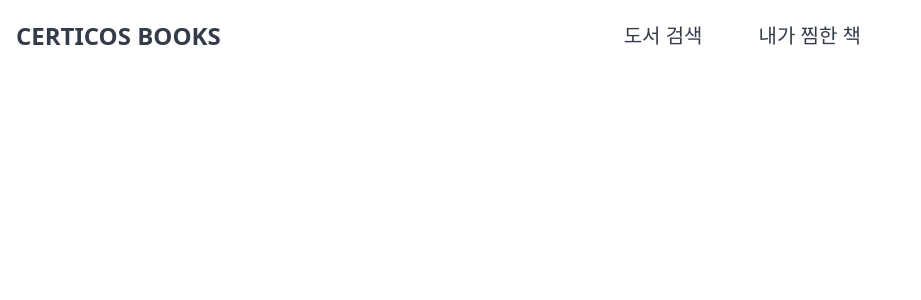
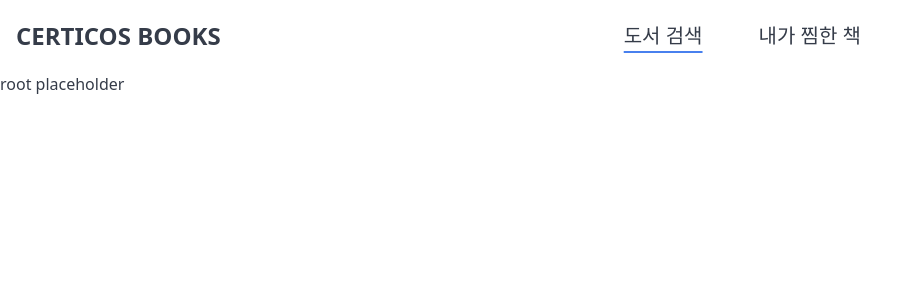
Before and after one commit to dohyeon2/cdri-books-judohyeon, a React (Vite) app: page / in a window 1280 px wide. Shown: the top 300 px of the page, without its empty margins (0-921 px from the left). Built offline with nearby package versions, Linux system fonts and the light colour scheme.

Commit message:
feat: react router 적용
refactor: update placeholder texts in routing for clarity

refactor: restructure routing in App component and integrate Outlet in RootLayout for nested routes

```diff
--- a/src/App.tsx
+++ b/src/App.tsx
@@ -1,7 +1,25 @@
 import { RootLayout } from "./layout/RootLayout";
+import { createBrowserRouter } from "react-router";
+import { RouterProvider } from "react-router/dom";
+
+const router = createBrowserRouter([
+    {
+        Component: RootLayout,
+        children: [
+            {
+                path: "/",
+                Component: () => <div>root placeholder</div>,
+            },
+            {
+                path: "/favorites",
+                Component: () => <div>favorites placeholder</div>,
+            },
+        ],
+    },
+]);
 
 function App() {
-    return <RootLayout></RootLayout>;
+    return <RouterProvider router={router} />;
 }
 
 export default App;
--- a/src/layout/RootLayout.tsx
+++ b/src/layout/RootLayout.tsx
@@ -1,4 +1,6 @@
+import classNames from "classnames";
 import React, { type PropsWithChildren } from "react";
+import { NavLink, Outlet } from "react-router";
 
 const GNB: React.FC = () => {
     return (
@@ -26,20 +28,28 @@ const MenuItem: React.FC<PropsWithChildren<{ href: string }>> = ({
 }) => {
     return (
         <li>
-            <a href={href} className="flex items-center h-full body-1">
+            <NavLink
+                to={href}
+                className={({ isActive }) =>
+                    classNames("flex items-center h-full body-1", {
+                        "underline underline-offset-8 decoration-primary":
+                            isActive,
+                    })
+                }
+            >
                 {children}
-            </a>
+            </NavLink>
         </li>
     );
 };
 
-export const RootLayout: React.FC<PropsWithChildren> = ({ children }) => {
+export const RootLayout: React.FC = () => {
     return (
         <div>
             <div className="sticky top-0 z-10">
                 <GNB />
             </div>
-            {children}
+            <Outlet />
         </div>
     );
 };
```
